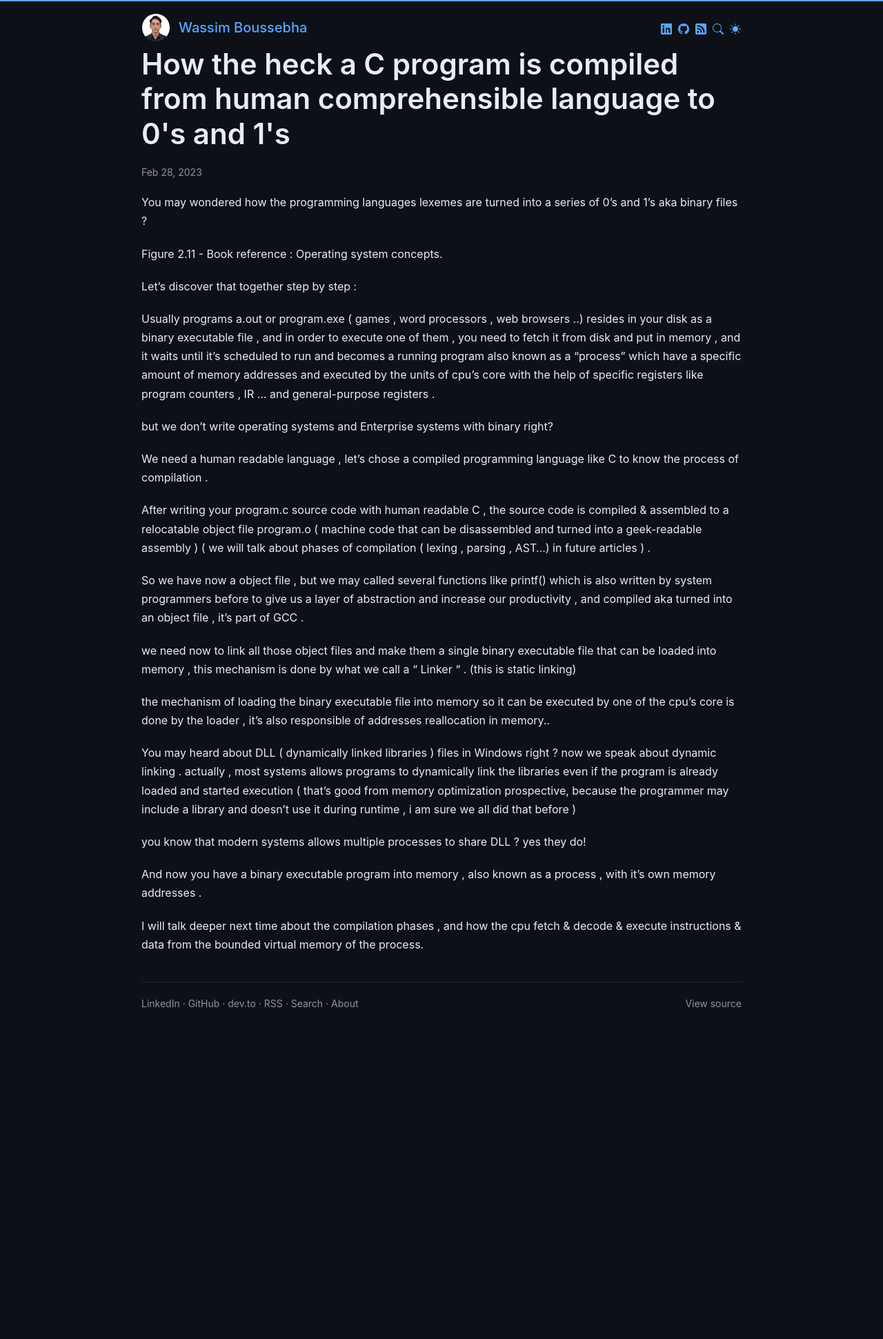
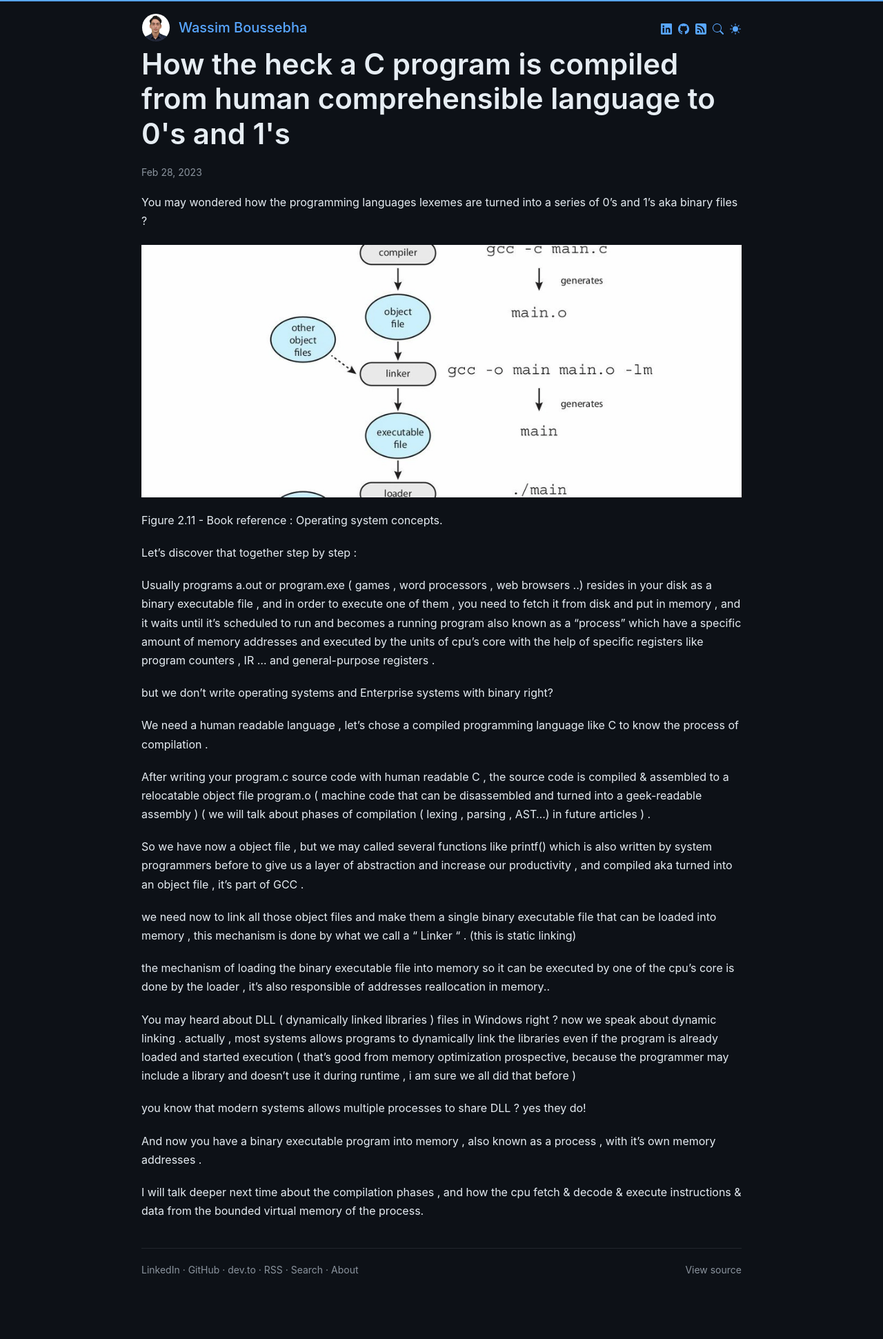
Before and after one commit to wassim31/wassim31.github.io, a Jekyll site: the page built from _posts/2023-02-28-how-the-heck-a-c-program-is-compiled-from-human-comprehensible-language-to-0s-and-1s.md, in a window 1280 px wide. Shown: the whole page at 69% size. Built offline with Jekyll 4.4.1, drawn with Linux system fonts in a browser that asks for light colours; before the commit the page ends 1555 px from its top, so only the background shows below that.

Commit message:
Embed the compilation diagram and disassembly screenshot in their posts
Co-Authored-By: Claude Fable 5 <noreply@anthropic.com>

```diff
--- a/_posts/2023-02-28-how-the-heck-a-c-program-is-compiled-from-human-comprehensible-language-to-0s-and-1s.md
+++ b/_posts/2023-02-28-how-the-heck-a-c-program-is-compiled-from-human-comprehensible-language-to-0s-and-1s.md
@@ -8,6 +8,8 @@ image: /images/posts/how-the-heck-a-c-program-is-compiled-from-human-comprehensi
 ---
 
 You may wondered how the programming languages lexemes are turned into a series of 0's and 1's aka binary files ?
+
+![Compilation pipeline from source code to running process](/images/posts/how-the-heck-a-c-program-is-compiled-from-human-comprehensible-language-to-0s-and-1s/pic.png)
 
 Figure 2.11 - Book reference : Operating system concepts.
 
```
Also changed, not shown: _posts/2023-12-29-how-your-programs-functions-are-handled-in-memory.md (+2 -0 lines).
